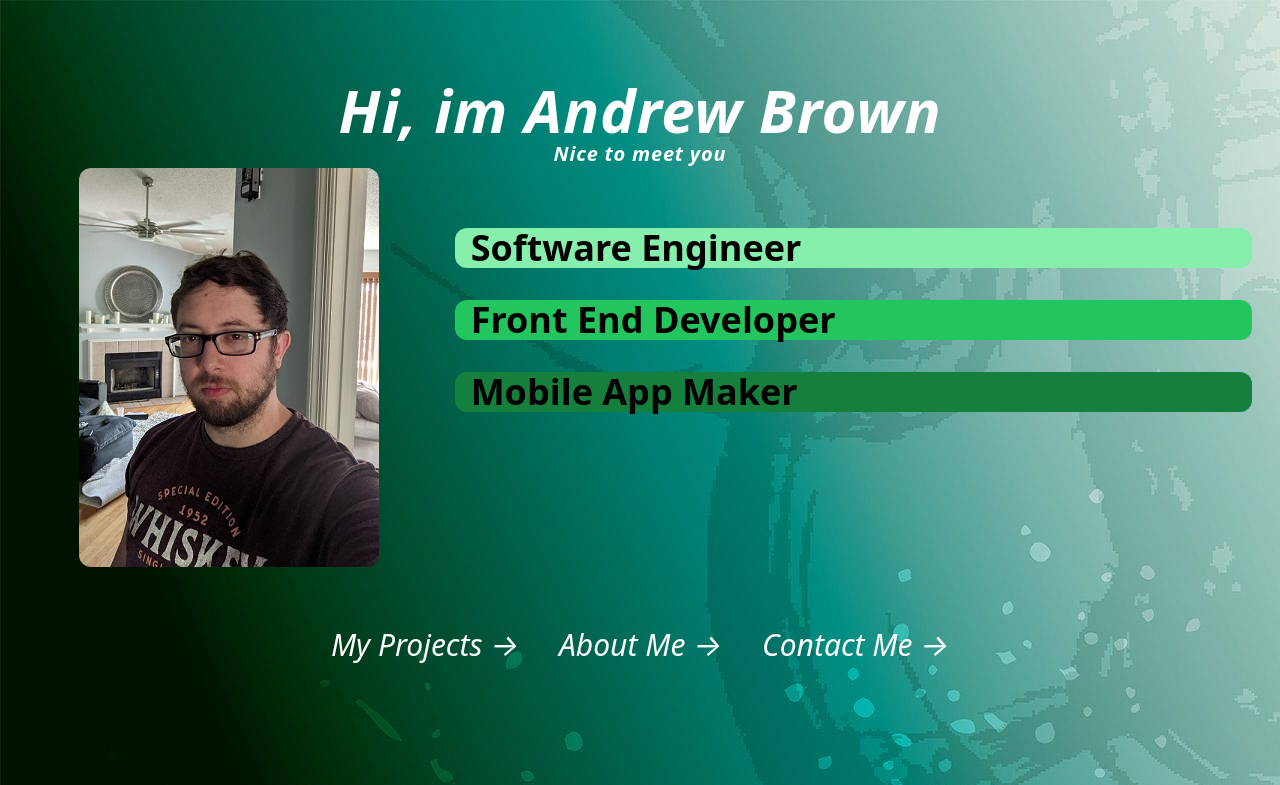
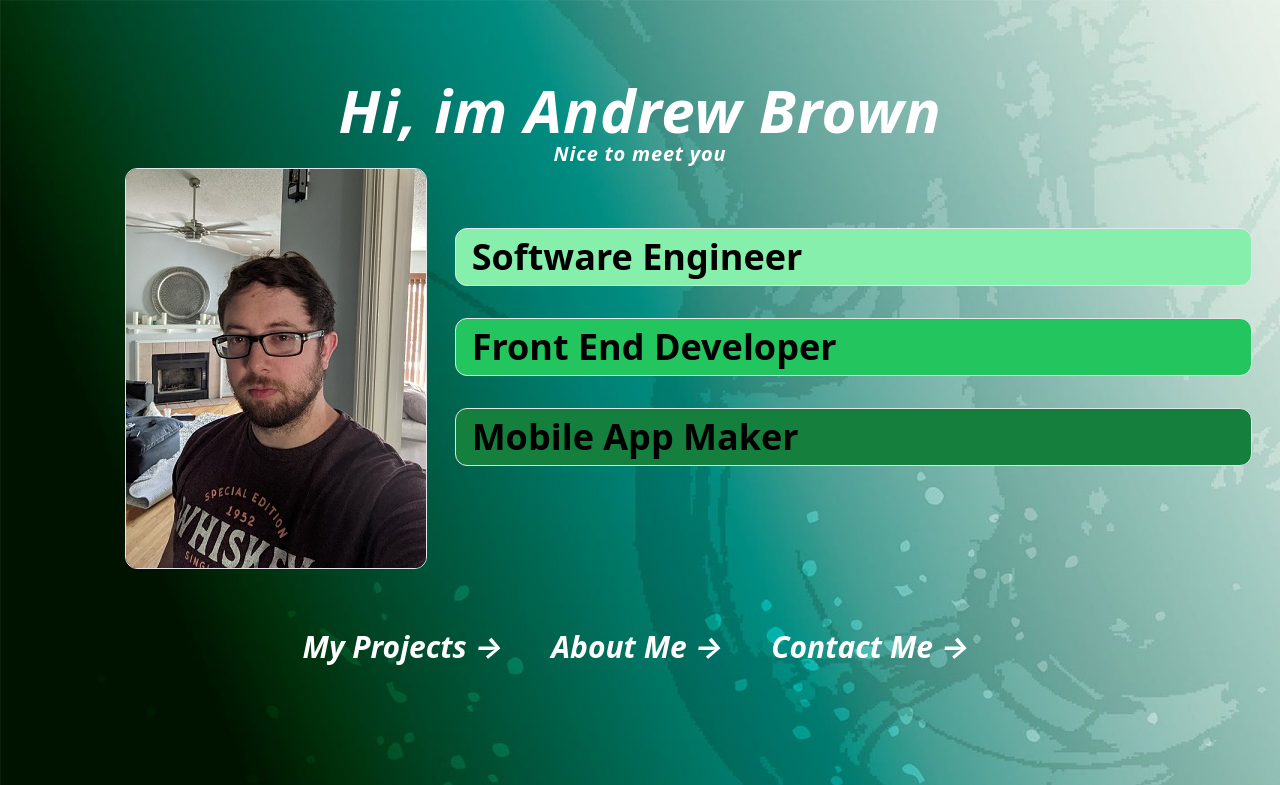
Before and after one commit to AndrewBroUNCC/AndrewBroUNCC.github.io, a website: page index.html in a window 1280 px wide. Shown: the top 785 px of the page. Drawn offline with Linux system fonts and the light colour scheme.

Commit message:
title prot page

```diff
--- a/index.html
+++ b/index.html
@@ -5,7 +5,7 @@
   <meta name="viewport" content="width=device-width, initial-scale=1.0">
   <link href="/dist/output.css" rel="stylesheet">
 </head>
-<body class="md:overflow-hidden overflow-visible">
+<body class="sm:overflow-auto xl:overflow-hidden">
   <!-- max-w max width sm ? lg xl 2xl 3xl etc.
     hover:blur to blur on hover. blur-0 to remove blur
     bg-color background
@@ -13,7 +13,7 @@
     rounded-size card round
     the container of text must be flex and then in the container user justify center and items center.
   -->
-  <div class="flex flex-col bg-[url('/img/portBackground.jpg')] h-fit">
+  <div class="flex flex-col bg-[url('/img/portBackground.jpg')] bg-cover bg-no-repeat min-h-screen">
     <div class="mt-20 text-center justify-center items-center  rounded-t-xl hover:blur cursor-default tracking-wider blur-0">
       <h1 class="text-6xl font-bold italic text-white">
         Hi, im Andrew Brown
@@ -27,18 +27,18 @@
         <div class=" grid row-span-1 grid-cols-3">
           <div class="ml-8 my-auto content rounded-xl ml-auto">
             <!--image of me-->
-            <img class=" mx-auto rounded-xl" src="/img/andrew_brown_300x399.jpg" alt="">
+            <img class="border mx-auto rounded-xl" src="/img/andrew_brown_300x399.jpg" alt="">
           </div>
-          <div class="text-4xl pt-10 space-y-8 font-bold col-span-2 my-5 mx-5">
-            <h1 class="transition-all hover:animate-bounce bg-green-300 rounded-xl mx-2 pl-4">Software Engineer</h1>
-            <h1 class="transition-all hover:animate-bounce bg-green-500 rounded-xl mx-2 pl-4">Front End Developer</h1>
-            <h1 class="transition-all hover:animate-bounce bg-green-700 rounded-xl mx-2 pl-4">Mobile App Maker</h1>
+          <div class=" sm:w-[80%] md:w-auto text-4xl pt-10 space-y-8 font-bold col-span-2 my-5 mx-5">
+            <h1 class="py-2 hover:text-green-300 hover:bg-black border bg-green-300 rounded-xl mx-2 pl-4">Software Engineer</h1>
+            <h1 class="py-2 hover:text-green-300 hover:bg-black border hover:animate-pulse bg-green-500 rounded-xl mx-2 pl-4">Front End Developer</h1>
+            <h1 class="py-2 hover:text-green-300 hover:bg-black border hover:animate-pulse bg-green-700 rounded-xl mx-2 pl-4">Mobile App Maker</h1>
           </div>
         </div>
-        <div class=" text-white space-x-10 text-center justify-center flex flex-row text-3xl italic mt-5 h-2/5 p-10 row-span-1 rounded-xl mx-5">
-          <p class="pr-2 hover:underline">My Projects</p> &rarr;
-          <p class="pr-2 hover:underline">About Me</p> &rarr;
-          <p class="pr-2 hover:underline">Contact Me</p> &rarr;
+        <div class=" text-white space-x-10 text-center justify-center flex flex-row text-3xl italic mt-5 h-fit p-10 row-span-1 rounded-xl mx-5">
+          <p class="transition ease-in-out delay-50 hover:-translate-y-1 hover:scale-110 hover:text-indigo-500 duration-300 pr-2 font-bold">My Projects &rarr;</p>
+          <p class="transition ease-in-out delay-50 hover:-translate-y-1 hover:scale-110 hover:text-indigo-500 duration-300 pr-2 font-bold">About Me &rarr;</p>
+          <p class="transition ease-in-out delay-50 hover:-translate-y-1 hover:scale-110 hover:text-indigo-500 duration-300 pr-2 font-bold">Contact Me &rarr;</p>
         </div>
       </div>
     </div>
--- a/tailwind.config.js
+++ b/tailwind.config.js
@@ -2,7 +2,11 @@
 module.exports = {
   content: ["*.{html,js}"],
   theme: {
-    extend: {},
+    extend: {
+      screens: {
+        'zoomFix': '996px',
+      },
+    },
   },
   plugins: [],
 }
```
Also changed, not shown: dist/output.css.
